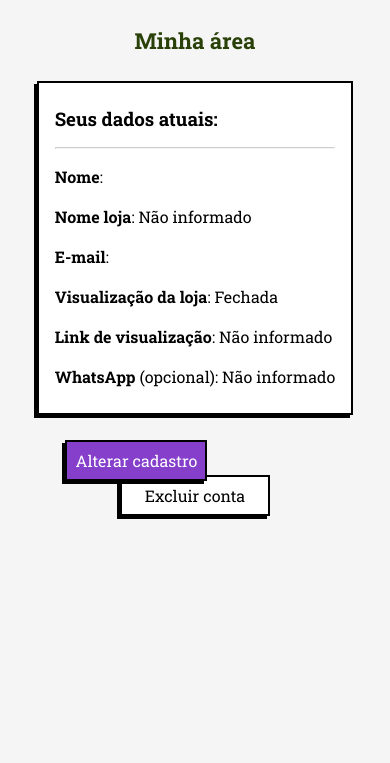
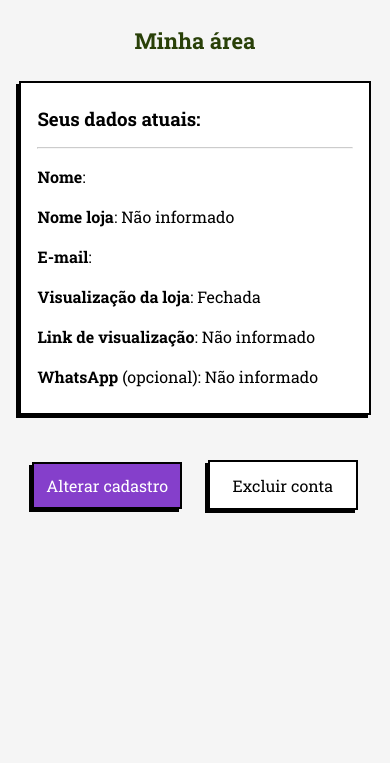
Before and after one commit to leosturmer/nize_web, a PHP site: page /php/view/gui_minha_area.php in a window 390 px wide. Shown: the part 80-843 px from the top of the page. Run offline with PHP 8.4, Linux system fonts and the light colour scheme; the visitor is signed in with stand-in values (Sample User, id 1); some libraries are stand-ins or nearby versions.

Commit message:
minha area responsivo

```diff
--- a/css/query.css
+++ b/css/query.css
@@ -764,4 +764,8 @@
   div.product-img-btn {
     margin-right: 0;
   }
+
+  div.usuario-btns {
+    margin: 2em 0;
+  }
 }
--- a/css/style.css
+++ b/css/style.css
@@ -977,7 +977,17 @@
 }
 
 .usuario-btns {
+  display: flex;
+  flex-direction: row;
+  align-items: center;
+  justify-content: center;
   margin: 2em 1em;
+}
+
+.usuario-btns .btn-excluir {
+  padding: 0.5em;
+  height: 50px;
+  margin: 0.8em;
 }
 
 .div-btn-wpp > img {
```
